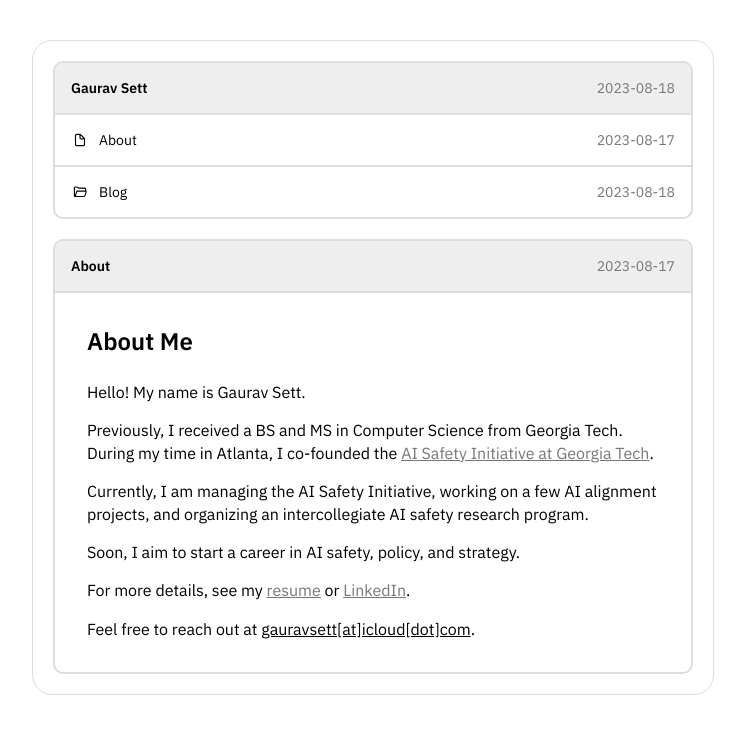
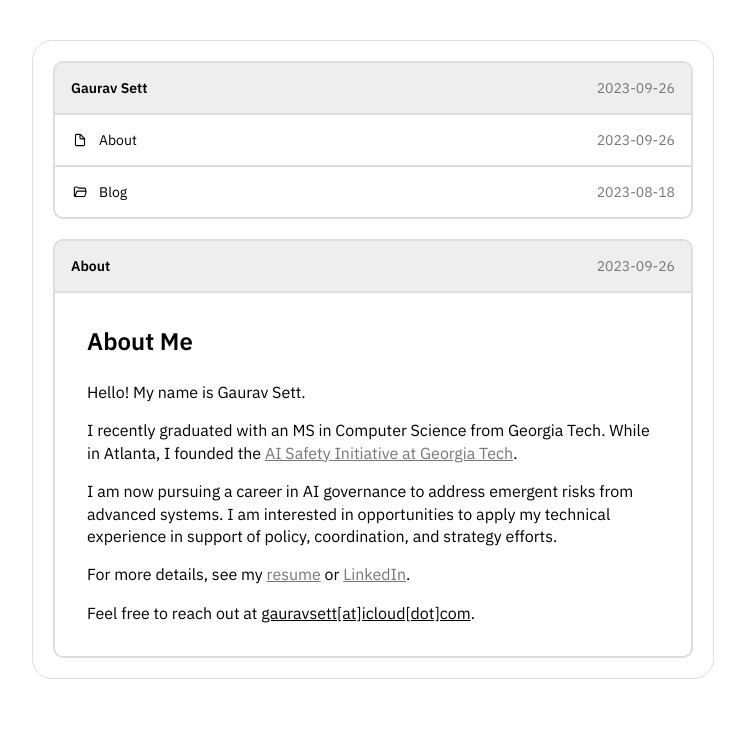
Before and after one commit to gauravsett/website, a Jekyll site: the page built from index.md, in a window 1280 px wide. Shown: the top 734 px of the page, without its empty margins (267-1012 px from the left). Built offline with Jekyll 4.4.1, drawn with Linux system fonts in a browser that asks for light colours.

Commit message:
Update home

```diff
--- a/index.md
+++ b/index.md
@@ -2,18 +2,16 @@
 title: About
 permalink: /index.html
 layout: default
-last_modified_at: 2023-08-17
+last_modified_at: 2023-09-26
 ---
 
 # About Me
 
 Hello! My name is Gaurav Sett.
 
-Previously, I received a BS and MS in Computer Science from Georgia Tech. During my time in Atlanta, I co-founded the [AI Safety Initiative at Georgia Tech](https://aisi.dev){:target="_blank"}.
+I recently graduated with an MS in Computer Science from Georgia Tech. While in Atlanta, I founded the [AI Safety Initiative at Georgia Tech](https://aisi.dev){:target="_blank"}.
 
-Currently, I am managing the AI Safety Initiative, working on a few AI alignment projects, and organizing an intercollegiate AI safety research program.
-
-Soon, I aim to start a career in AI safety, policy, and strategy.
+I am now pursuing a career in AI governance to address emergent risks from advanced systems. I am interested in opportunities to apply my technical experience in support of policy, coordination, and strategy efforts.
 
 For more details, see my [resume](/assets/resume.pdf){:target="_blank"} or [LinkedIn](https://www.linkedin.com/in/gauravsett/){:target="_blank"}.
 
```
